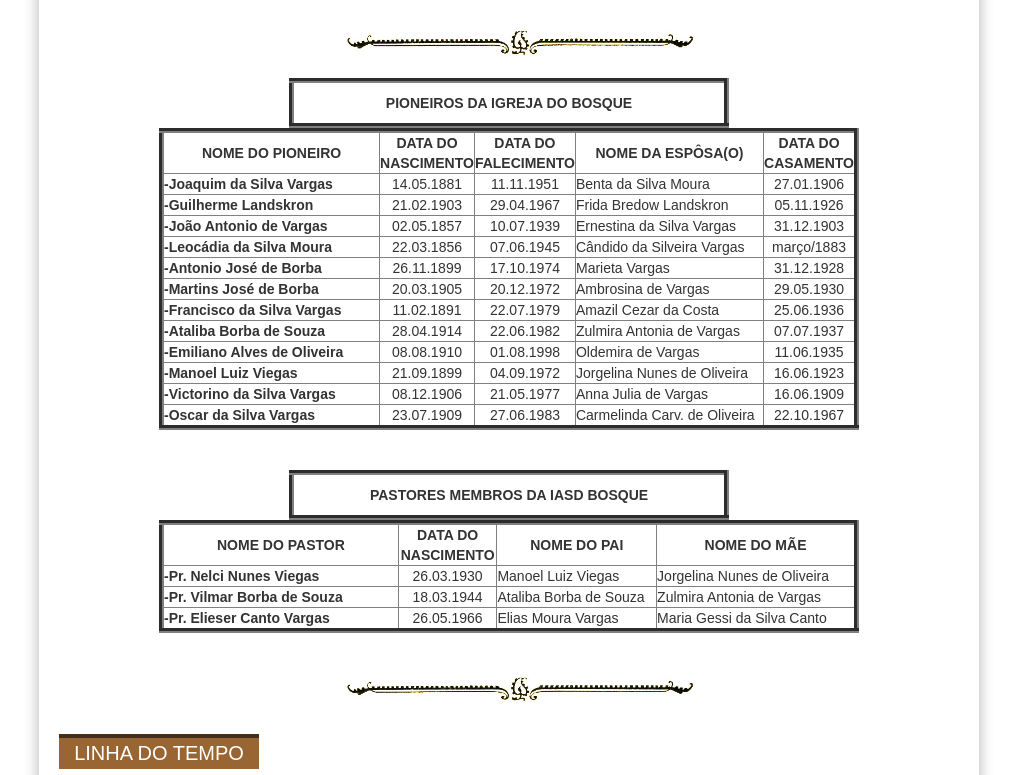
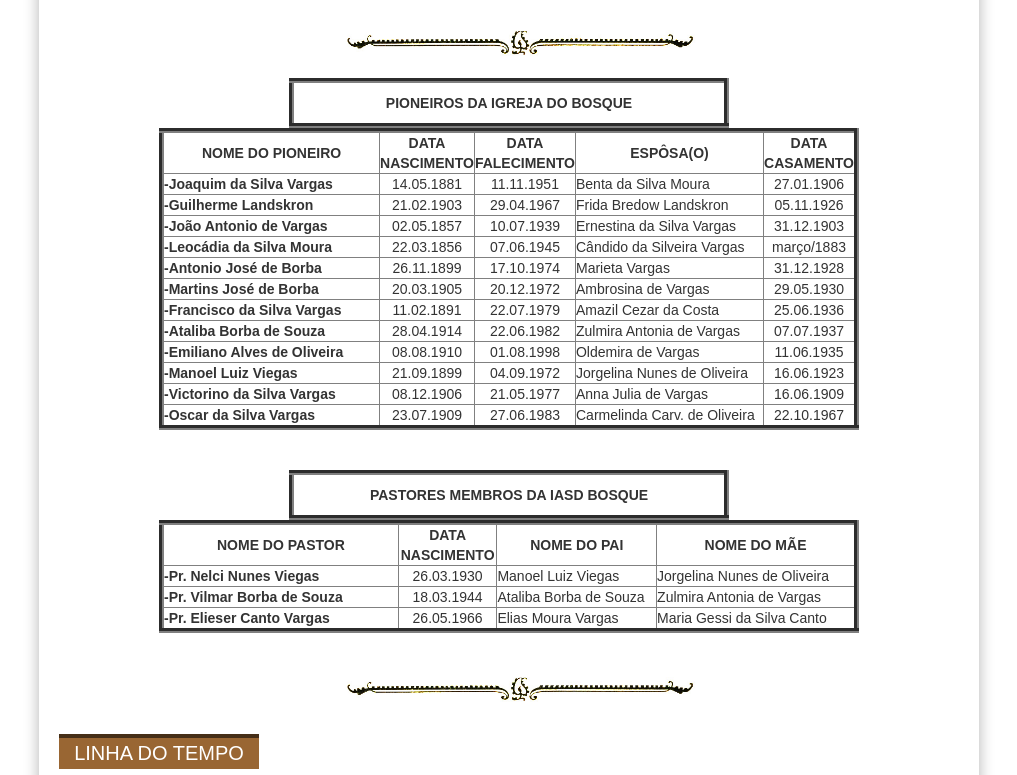
Before and after one commit to claudiovargas1955/claudiovargas1955.github.io, a Jekyll site: the page built from _pages/história-da-iasd-bosque.html, in a window 1280 px wide and 900 px high, scrolled down 924 px, cut to the strip 125-900 px from the top of the window. Shown: the whole strip, without its empty margins (131-1148 px from the left). Built offline with Jekyll 4.4.1, drawn with Linux system fonts in a browser that asks for light colours; some web fonts are replaced.

Commit message:
Update história-da-iasd-bosque.html

```diff
--- a/_pages/história-da-iasd-bosque.html
+++ b/_pages/história-da-iasd-bosque.html
@@ -153,10 +153,10 @@
     <table border="5px" color="#ffffff" width="700px"  cellspacing="10px" cellpadding="10px">
          <tr>
            <td align="center" width="300px" height="40px"><b>NOME DO PIONEIRO</b></td>
-           <td align="center" width="50px"><b>DATA DO NASCIMENTO</b></td>
-           <td align="center" width="50px"><b>DATA DO FALECIMENTO</b></td>
-           <td align="center" width="250px"><b>NOME DA ESPÔSA(O)</b></td>
-           <td align="center" width="60px"><b>DATA DO CASAMENTO</b></td>
+           <td align="center" width="50px"><b>DATA NASCIMENTO</b></td>
+           <td align="center" width="50px"><b>DATA FALECIMENTO</b></td>
+           <td align="center" width="250px"><b>ESPÔSA(O)</b></td>
+           <td align="center" width="60px"><b>DATA CASAMENTO</b></td>
         </tr>
 
          <tr>
@@ -282,7 +282,7 @@
     <table border="5px" color="#ffffff" width="700px"  cellspacing="10px" cellpadding="10px">
          <tr>
            <td align="center" width="300px" height="40px"><b>NOME DO PASTOR</b></td>
-           <td align="center" width="100px"><b>DATA DO NASCIMENTO</b></td>
+           <td align="center" width="100px"><b>DATA NASCIMENTO</b></td>
            <td align="center" width="200px"><b>NOME DO PAI</b></td>
            <td align="center" width="250px"><b>NOME DO MÃE</b></td>
 
```
